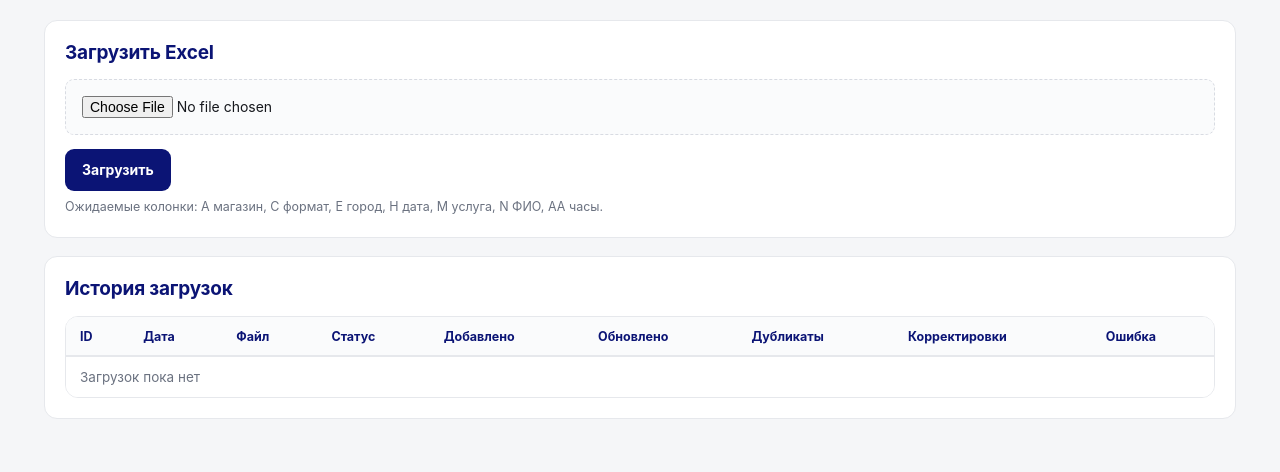
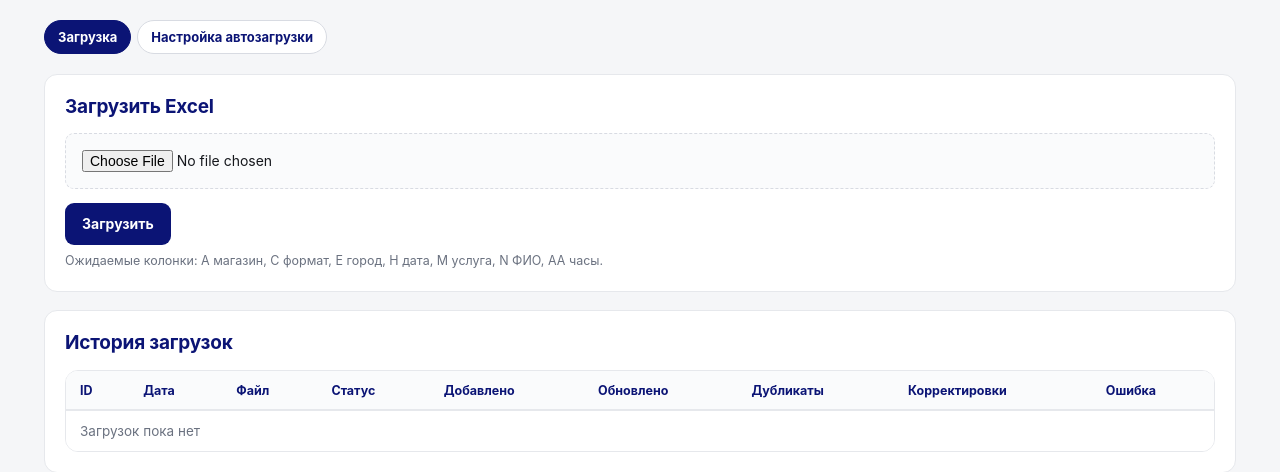
Before and after one commit to alexanderpipich/work-system, a FastAPI app: template templates/admin_upload.html in a window 1280 px wide. Shown: the part 76-548 px from the top of the page. Run offline with FastAPI, Linux system fonts and the light colour scheme; the template is opened without the code that fills it, so the values that code supplies are empty.

Commit message:
feat[P2-D]: вкладка «Настройка автозагрузки» на загрузке смен
/admin/upload: вкладки .tabs «Загрузка» | «Настройка автозагрузки»
(_upload_tabs.html). /admin/upload/auto — заглушка с описанием
(автовыгрузка из timebook.ru по расписанию) и кнопкой «Настроить» на
механизме блока B: у кого нет права upload.auto (есть только у суперадмина
через bypass) — модалка «Доступно только системному суперадмину»;
суперадмину — «Модуль в разработке». Страница открыта любому вошедшему.

Co-Authored-By: Claude Opus 5.5 <noreply@anthropic.com>

```diff
--- a/routers/upload.py
+++ b/routers/upload.py
@@ -8,10 +8,10 @@ from fastapi.templating import Jinja2Templates
 from sqlalchemy.orm import Session
 
 from audit_helpers import create_audit_log
-from dependencies import get_db
+from dependencies import current_user, get_db
 from models import Shift, TimebookEmployee, UploadLog
 from payroll_adjustments import reconcile_sent_payroll_runs
-from rbac import require_permission
+from rbac import has_permission, require_permission
 from service_catalog import diagnose_uploaded_services
 from time_helpers import business_today, is_editable_month, now_utc, previous_month
 from utils import normalize_format, normalize_phone, normalize_text
@@ -414,6 +414,20 @@ def admin_upload_page(
 
 
 
+@router.get("/admin/upload/auto", response_class=HTMLResponse)
+def admin_upload_auto(request: Request, user=Depends(current_user)):
+    """Вкладка «Настройка автозагрузки» (П2) — заглушка. Страница открыта всем,
+    настройка — только по праву upload.auto (суперадмин)."""
+    return templates.TemplateResponse(request, "upload_auto.html", {
+        "title": "Настройка автозагрузки",
+        "description": "Автоматическая выгрузка смен из timebook.ru по расписанию: "
+                       "файл забирается сам и проходит ту же загрузку, что и ручная.",
+        "stage": None,
+        "back_url": "/admin",
+        "can_configure": has_permission(user, "upload.auto"),
+    })
+
+
 @router.post("/admin/upload", response_class=HTMLResponse)
 async def admin_upload_submit(
     request: Request,
--- /dev/null
+++ b/templates/_upload_tabs.html
@@ -0,0 +1,7 @@
+{# Вкладки страницы загрузки смен (П2). active: "upload" | "auto". #}
+<div class="toolbar mb-20">
+    <div class="tabs">
+        <a href="/admin/upload" class="tab{% if active == 'upload' %} is-active{% endif %}">Загрузка</a>
+        <a href="/admin/upload/auto" class="tab{% if active == 'auto' %} is-active{% endif %}">Настройка автозагрузки</a>
+    </div>
+</div>
--- a/templates/admin_upload.html
+++ b/templates/admin_upload.html
@@ -25,6 +25,8 @@
 
 {% block content %}
 <div class="page page-pad-top">
+    {% set active = 'upload' %}
+    {% include "_upload_tabs.html" %}
 
     {% if message %}
         <div class="alert alert-success mt-0 mb-20">{{ message }}</div>
```
Also changed, not shown: templates/upload_auto.html (added, +19 -0 lines).
